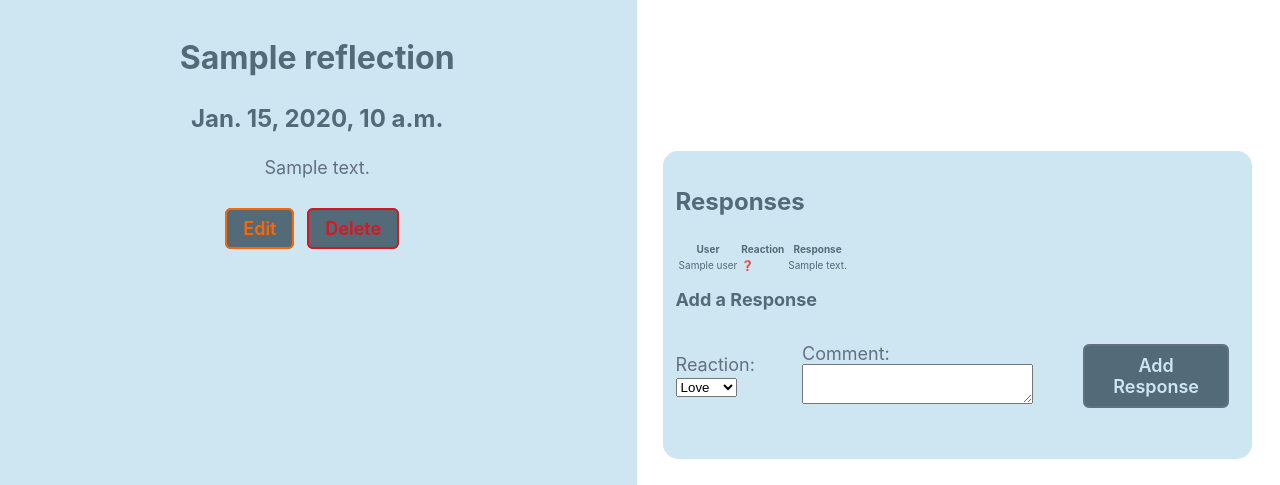
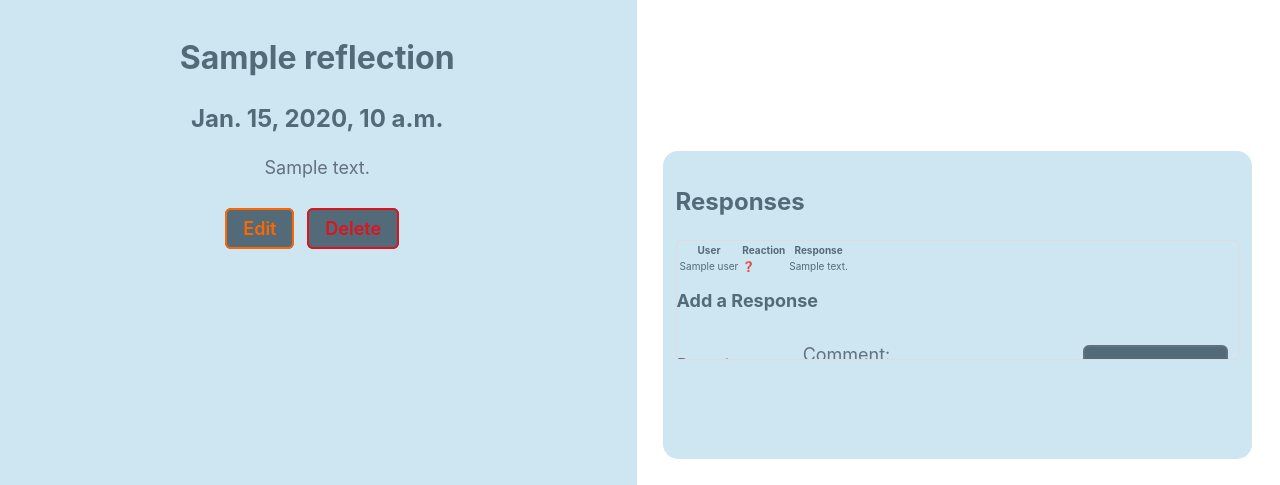
Before and after one commit to sara-searson/life-ledger, a Django app: template main_app/templates/reflections/detail.html in a window 1280 px wide. Shown: the part 315-800 px from the top of the page. Run offline with Django 5.2, Linux system fonts and the light colour scheme; tables that the repository leaves empty hold one stand-in row (values such as "Sample post"); the template is opened without the code that fills it: values that come from a table or form of the project are taken from there, most other values are stand-ins (such as "Sample title", 1, 10 or a date in 2020); data that the repository does not hold is empty.

Commit message:
styled response box to scroll when overflow

```diff
--- a/main_app/static/css/reflections/reflection-detail.css
+++ b/main_app/static/css/reflections/reflection-detail.css
@@ -82,6 +82,15 @@ textarea {
     height: 8vh;
 }
 
+.scrollable-table {
+    max-height: 28vh;
+    overflow-y: auto;
+    border: 1px solid #ddd;
+    border-radius: 4px;
+    margin-bottom: 20px;
+}
+
+
 @media only screen and (max-width: 768px) {
     main {
         display: flex;
@@ -105,3 +114,9 @@ textarea {
         margin-top: 0;
     }
 }
+
+@media only screen and (max-height: 800px) {
+    .scrollable-table {
+        max-height: 15vh;
+    }
+}
--- a/main_app/templates/reflections/detail.html
+++ b/main_app/templates/reflections/detail.html
@@ -27,6 +27,7 @@
   <section class='responses'>
     <div class='subsection-title'>
       <h3>Responses</h3>
+      <div class='scrollable-table'>
         <table>
           <thead>
             <tr>
@@ -68,6 +69,7 @@
           {{ response_form.as_p }}
           <button type='submit' class='btn submit'>Add Response</button>
         </form>
+      </div>
     </section>
   </div>
 
```
Lines whose indentation alone changed are shown as unchanged.
